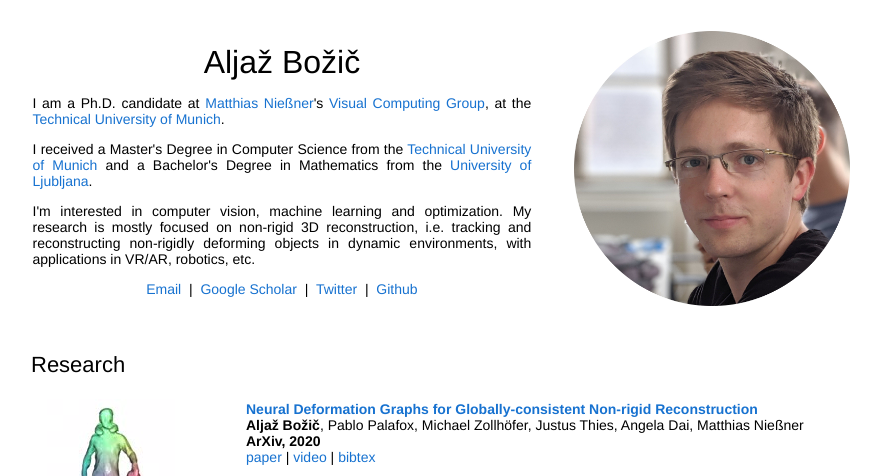
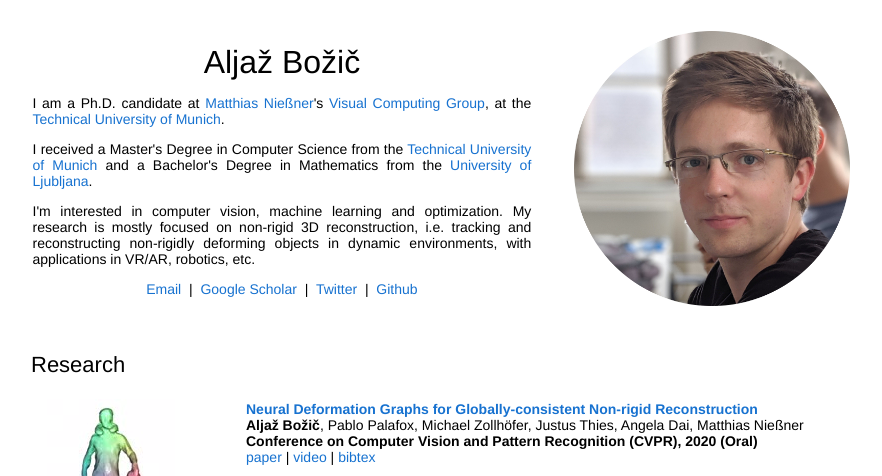
Before and after one commit to AljazBozic/AljazBozic.github.io, a plain HTML site: page index.html in a window 1280 px wide. Shown: the top 476 px of the page, without its empty margins (199-1081 px from the left). Drawn offline with Linux system fonts and the light colour scheme.

Commit message:
Added conference to latest submission

```diff
--- a/index.html
+++ b/index.html
@@ -112,7 +112,7 @@
                   <br>
 
                   <b>Aljaž Božič</b>, Pablo Palafox, Michael Zollhöfer, Justus Thies, Angela Dai, Matthias Nießner<br>
-                  <b>ArXiv, 2020</b><br>
+                  <b>Conference on Computer Vision and Pattern Recognition (CVPR), 2020 (Oral)</b><br>
 
                   <a target="_blank" href="https://arxiv.org/abs/2012.01451.pdf">paper</a> |
                   <a target="_blank" href="https://www.youtube.com/watch?v=vyq36eFkdWo">video</a> |
```
Also changed, not shown: neural_deformation_graphs/index.html (+4 -0 lines).
